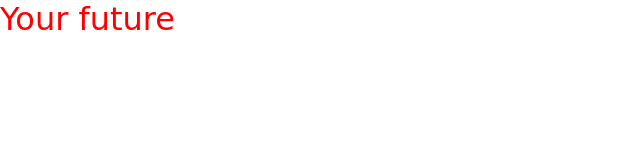
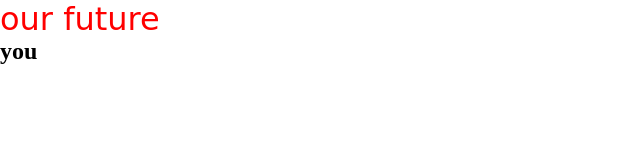
Before and after one commit to Diner00/Codes-Fishing, a plain HTML site: page index.html in a window 1280 px wide. Shown: the whole page, without its empty margins (0-640 px from the left). Drawn offline with Linux system fonts and the light colour scheme; a web font is replaced by a local one.

Commit message:
h2 add korci and title word change korci

```diff
--- a/index.html
+++ b/index.html
@@ -5,7 +5,7 @@
 	<head>
 
 		<link rel="stylesheet" href="index.css">
-		<title>imo</title>
+		<title>ime</title>
 
 
 	</head>
@@ -15,8 +15,8 @@
 
 		<div class="headings">
 
-			<h1 class="head">Your future</h1>
-
+			<h1 class="head">our future</h1>
+				<h2 class="fit">you</h2>
 
 		</div>
 
```
